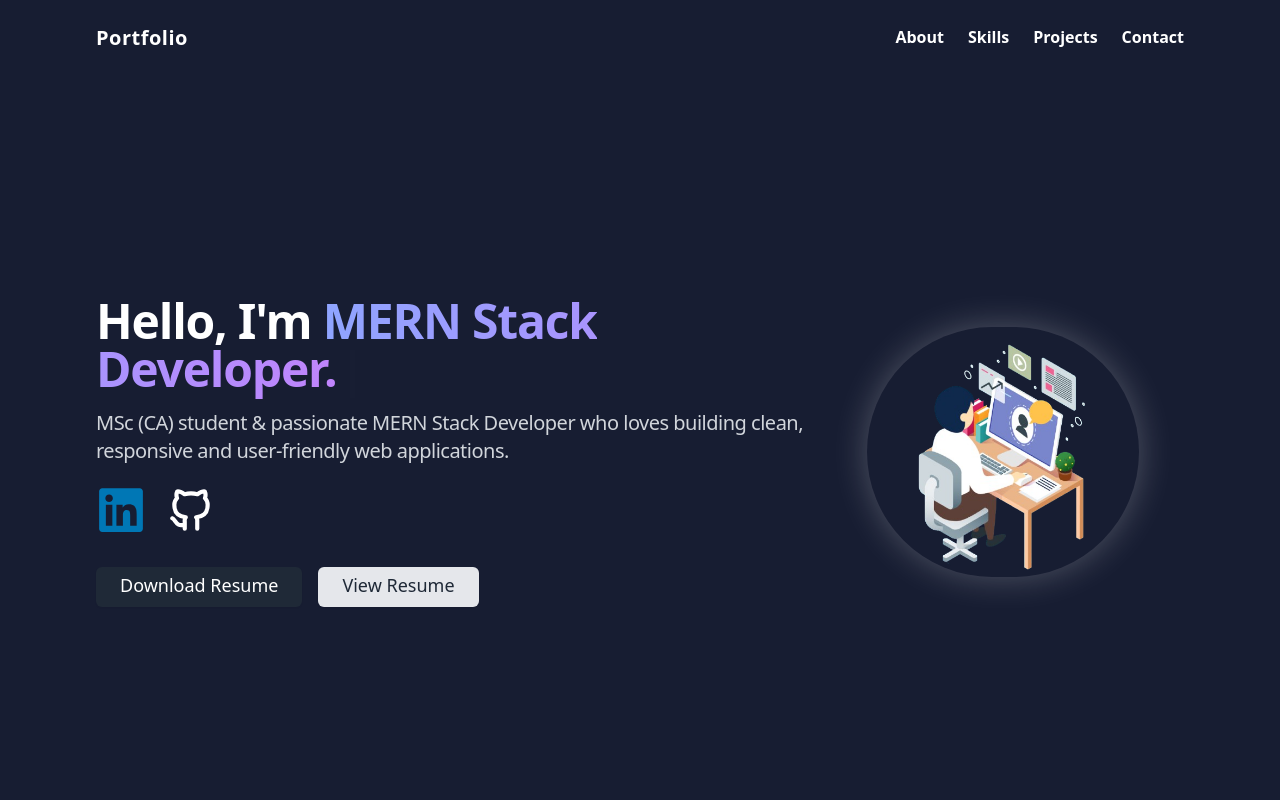
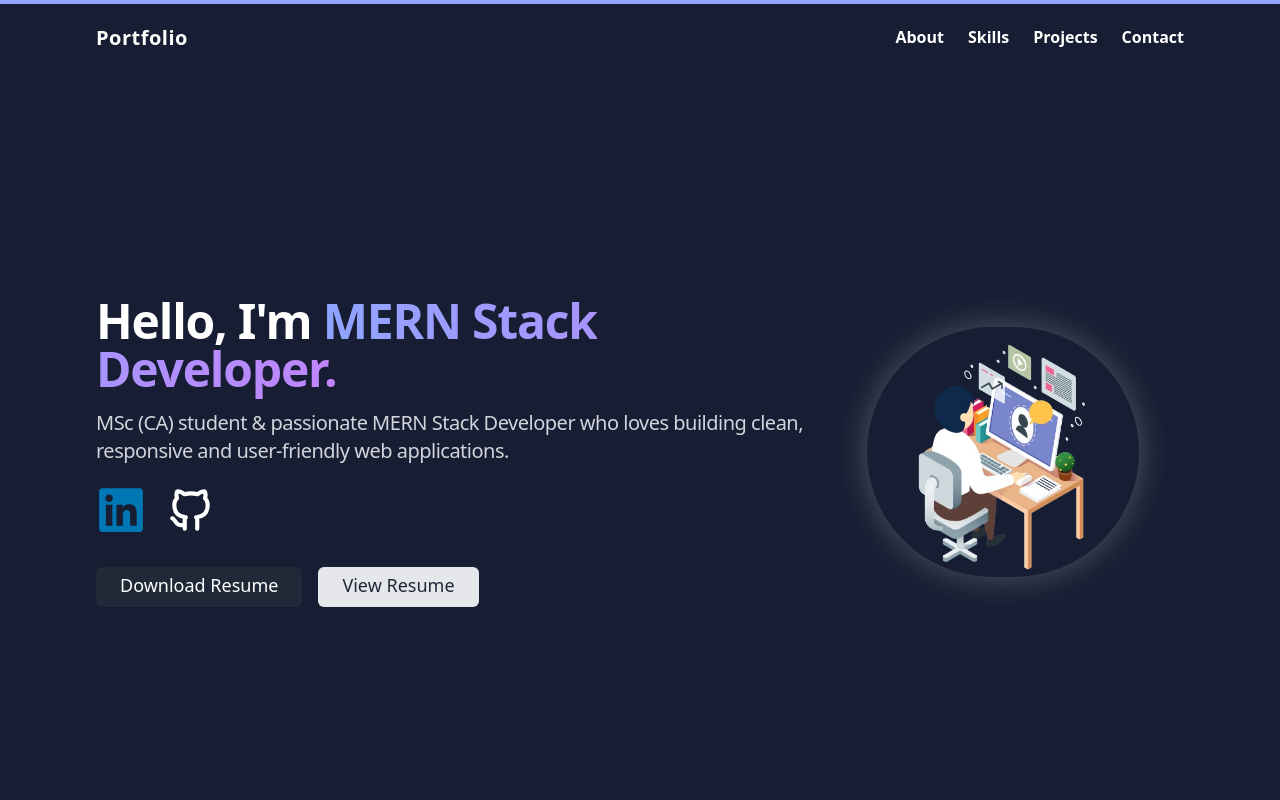
Before and after one commit to TanmayVidhate/Portfolio, a React (Vite) app: page / in a window 1280 px wide. Shown: the top 800 px of the page. Built offline with nearby package versions, Linux system fonts and the light colour scheme.

Commit message:
add motion library

```diff
--- a/package.json
+++ b/package.json
@@ -13,6 +13,7 @@
     "@emailjs/browser": "^4.4.1",
     "@remixicon/react": "^4.7.0",
     "lucide-react": "^0.554.0",
+    "motion": "^12.23.24",
     "react": "^19.2.0",
     "react-dom": "^19.2.0",
     "react-hot-toast": "^2.6.0",
--- a/src/App.jsx
+++ b/src/App.jsx
@@ -4,22 +4,32 @@ import Home from './Views/Home'
 import About from './Views/About'
 import Skills from './Views/Skills'
 import Projects from './Views/Projects'
-import  Contact  from './Views/Contact'
+import Contact from './Views/Contact'
 import ScrollToTop from './Components/ScrollToTop'
 import Footer from './Components/Footer'
 
+import { motion, useScroll } from "framer-motion";
+
 function App() {
+
+  const { scrollYProgress } = useScroll();
+
   return (
     <>
       <div className='bg-[#171d32] h-auto w-full overflow-hidden'>
-        <Navbar/>
-        <Home/>
-        <About/>
-        <Skills/>
-        <Projects/>
-        <Contact/>
+        <Navbar />
+        <Home />
+        <About />
+        <Skills />
+        <Projects />
+        <Contact />
         <ScrollToTop />
-        <Footer/>
+        <Footer />
+        <motion.div style={{ scaleX: scrollYProgress,transformOrigin: "left",height: "4px",background: "#8FA5FF",position: "fixed",top: 0,
+    left: 0,
+    right: 0,
+    zIndex: 999,}} />
+
       </div>
     </>
   )
--- a/src/Views/Home.jsx
+++ b/src/Views/Home.jsx
@@ -6,11 +6,15 @@ import { FaLinkedin } from "react-icons/fa";
 
 import { useTypewriter, Cursor } from 'react-simple-typewriter';
 
+
+
 function Home() {
     const [ text ] = useTypewriter({
         words: ['Tanmay Vidhate.', 'MERN Stack Developer.'],
-        loop: true,
+        loop: {},
     })
+
+
 
     return (
         <div className="w-full min-h-screen text-white lg:px-24 px-10 py-16 flex flex-col lg:flex-row justify-between items-center relative">
```
Also changed, not shown: 1 other file (tests, documents, lock files or other folders).
